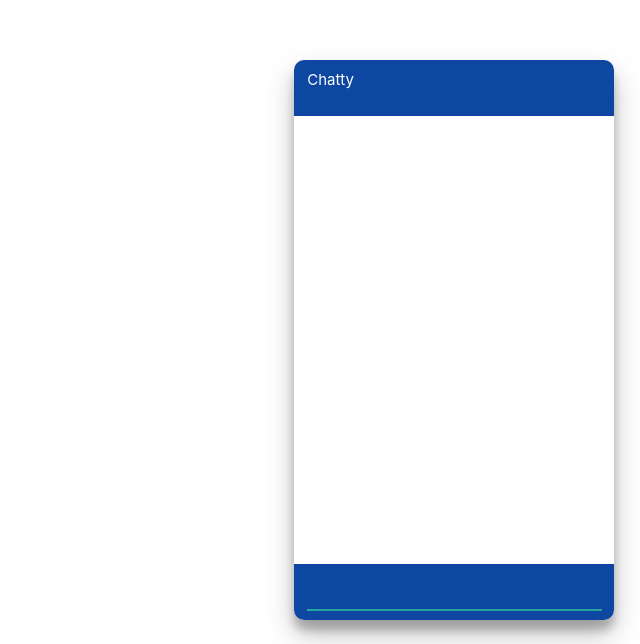
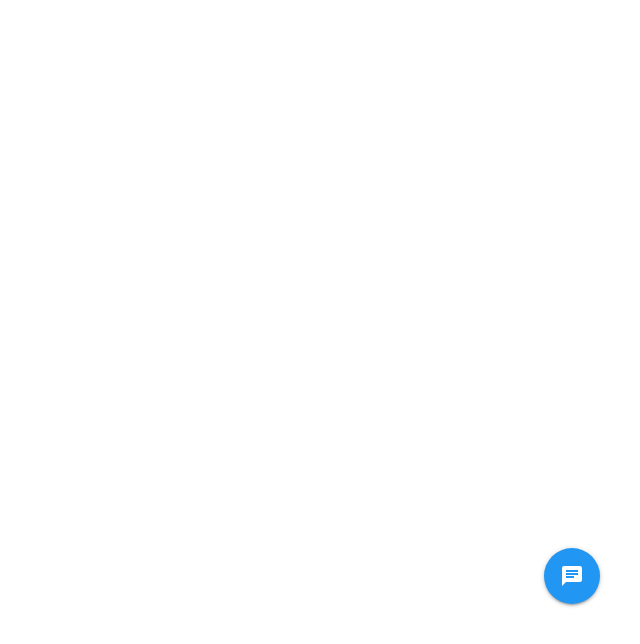
Before and after one commit to mastrmind-dev/chatbot-with-dialogflow, a React (Create React App) app in the folder client/: page / in a window 1280 px wide. Shown: the part 156-800 px from the top of the page, without its empty margins (640-1280 px from the left). Built offline with nearby package versions, Linux system fonts and the light colour scheme.

Commit message:
add a close button and chatbot icon to open the chatbot

```diff
--- a/client/src/App.js
+++ b/client/src/App.js
@@ -1,20 +1,22 @@
 import React, { useState, useRef, useEffect } from "react";
 import axios from "axios";
 import Message from "./Message";
-import { Slider } from "materialize-css";
 
 const App = () => {
   const [message, setMessage] = useState([]);
   const [userMessageSent, setUserMessageSent] = useState(false);
+  const [isClosed, setIsClosed] = useState(true);
   const chatAreaBottom = useRef(null);
   const inputText = useRef(null);
-  const userSaid = useRef('')
+  const userSaid = useRef("");
 
   let says;
 
   useEffect(() => {
+    if (!isClosed) {
       chatAreaBottom.current.scrollIntoView({ behavior: "smooth" });
-    inputText.current.focus();
+      // inputText.current.focus();
+    }
   }, [message]);
 
   const userMessage = async (userInput) => {
@@ -26,30 +28,13 @@ const App = () => {
 
     setMessage([...message, says]);
     setUserMessageSent(true);
-
-    // var chatArray = [says];
-
-    // // const response = await axios.post(
-    // //   "http://localhost:4000/api/df_text_query",
-    // //   { text: says.msg }
-    // // );
-
-    // says = {
-    //   speaks: "bot",
-    //   // msg: response.data,
-    //   msg: "hello buddy",
-    // };
-    // chatArray.push(says);
-    // setMessage([...message, ...chatArray]);
   };
 
   const botMessage = async (userInput) => {
-    console.log(typeof(userInput))
     const response = await axios.post(
       "http://localhost:4000/api/df_text_query",
       { text: userInput }
     );
-    console.log(response.data);
     says = {
       speaks: "bot",
       msg: response.data,
@@ -58,14 +43,23 @@ const App = () => {
     setUserMessageSent(false);
   };
   //We are in a functional component. So below if code block is executed automatically. No need to put it into a nested function.
-  if(userMessageSent){
-    console.log(userMessageSent)
-    console.log(userSaid)
-    botMessage(userSaid.current)
+  if (userMessageSent) {
+    botMessage(userSaid.current);
   }
 
   return (
     <div className="row">
+      {isClosed ? (
+        <a
+          className="btn-floating btn-large waves-effect waves-light blue"
+          style={{ position: "fixed", right: 40, bottom: 40 }}
+          onClick={() => {
+            setIsClosed(false);
+          }}
+        >
+          <i className="material-icons">chat</i>
+        </a>
+      ) : (
         <div
           className="chatbot-boundary col s3 right"
           style={{
@@ -97,6 +91,15 @@ const App = () => {
             }}
           >
             Chatty
+            <a
+              className="waves-effect waves-light btn-small right blue"
+              style={{ marginRight: "2%" }}
+              onClick={() => {
+                setIsClosed(true);
+              }}
+            >
+              <i className="material-icons">close</i>
+            </a>
           </div>
           <div
             className="chatbot-messages"
@@ -141,18 +144,19 @@ const App = () => {
               style={{
                 color: "white",
               }}
+              autoFocus
               ref={inputText}
               type="text"
               onKeyPress={(e) => {
                 if (e.key === "Enter") {
-                userSaid.current=e.target.value
-                console.log(userSaid.current)
+                  userSaid.current = e.target.value;
                   return userMessage(userSaid.current);
                 }
               }}
             />
           </div>
         </div>
+      )}
     </div>
   );
 };
```
Lines whose indentation alone changed are shown as unchanged.
